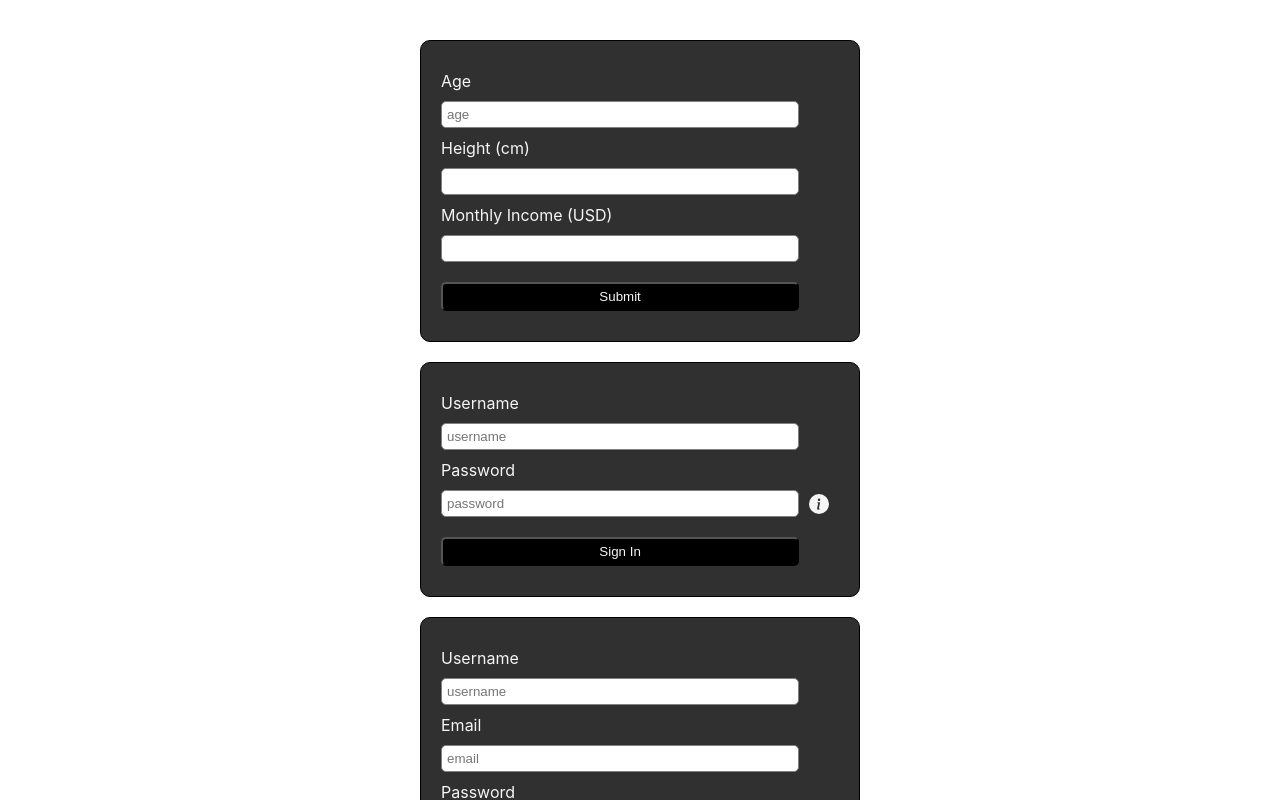
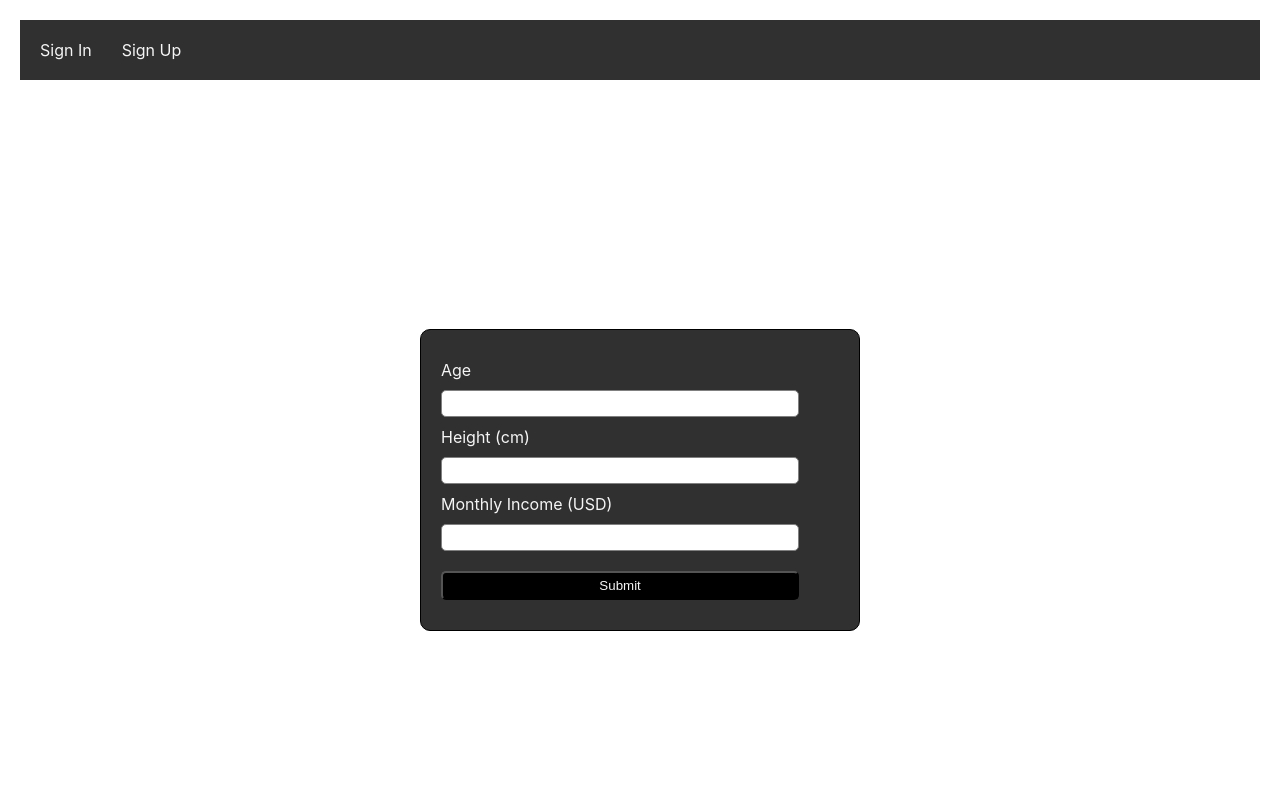
Before and after one commit to alfiomartini/compare-yourself-ts, a React (Create React App) app: page / in a window 1280 px wide. Shown: the top 800 px of the page. Built offline with nearby package versions, Linux system fonts and the light colour scheme; the HTML template or start-up script is replaced by a standard one; what password-validator would draw is missing.

Commit message:
add navbar with basic routing

```diff
--- a/package.json
+++ b/package.json
@@ -10,6 +10,7 @@
     "@types/node": "^16.11.58",
     "@types/react": "^18.0.19",
     "@types/react-dom": "^18.0.6",
+    "@types/react-router-dom": "^5.3.3",
     "password-validator": "^5.3.0",
     "react": "^18.2.0",
     "react-dom": "^18.2.0",
--- a/src/App.css
+++ b/src/App.css
@@ -1,9 +1,16 @@
+.container {
+  display: flex;
+  flex-direction: column;
+  justify-content: center;
+  align-items: center;
+  height: 100vh;
+}
+
 .form-group {
   padding: 20px;
   border: 1px solid black;
   width: 440px;
   border-radius: 10px;
-  margin: 20px auto;
   background-color: #303030;
 }
 
--- a/src/App.tsx
+++ b/src/App.tsx
@@ -3,14 +3,33 @@ import "./App.css";
 import { Compare } from "./components/Compare";
 import { SignUp } from "./components/SignUp";
 import { SignIn } from "./components/SignIn";
+import { Navbar } from "./components/Navbar";
+import { BrowserRouter, Route, Switch } from "react-router-dom";
+import { useState } from "react";
+import { UserType } from "./types";
 
 export function App() {
+  const [user, setUser] = useState<UserType | null>(null);
+
   return (
-    <div className="App">
-      <Compare></Compare>
-      <SignIn></SignIn>
-      <SignUp></SignUp>
-    </div>
+    <BrowserRouter>
+      <div className="App">
+        <Navbar user={user} />
+        <div className="container">
+          <Switch>
+            <Route path="/signin">
+              <SignIn />
+            </Route>
+            <Route path="/signup">
+              <SignUp />
+            </Route>
+            <Route path="/">
+              <Compare />
+            </Route>
+          </Switch>
+        </div>
+      </div>
+    </BrowserRouter>
   );
 }
 
--- /dev/null
+++ b/src/components/Navbar/index.tsx
@@ -0,0 +1,33 @@
+import React from "react";
+import { Link } from "react-router-dom";
+import "./styles.css";
+import { NavbarType } from "../../types";
+
+export const Navbar = (props: NavbarType) => {
+  const { user } = props;
+
+  return (
+    <div className="navbar">
+      {user && (
+        <Link to="/" className="link">
+          Compare You
+        </Link>
+      )}
+      {!user && (
+        <Link to="/signin" className="link">
+          Sign In
+        </Link>
+      )}
+      {!user && (
+        <Link to="/signup" className="link">
+          Sign Up
+        </Link>
+      )}
+      {user && (
+        <Link to="/signout" className="link">
+          Sign Out
+        </Link>
+      )}
+    </div>
+  );
+};
--- /dev/null
+++ b/src/components/Navbar/styles.css
@@ -0,0 +1,14 @@
+.navbar {
+  display: flex;
+  flex-direction: row;
+  justify-content: flex-start;
+  gap: 30px;
+  background-color: #303030;
+  color: whitesmoke;
+  padding: 20px;
+}
+
+.link {
+  text-decoration: none;
+  color: whitesmoke;
+}
--- a/src/components/compare/index.tsx
+++ b/src/components/compare/index.tsx
@@ -34,7 +34,7 @@ export const Compare = () => {
         <label htmlFor="age">Age</label>
         <input
           type="text"
-          placeholder="age"
+          placeholder=""
           name="age"
           id="age"
           value={age}
--- /dev/null
+++ b/src/types/index.ts
@@ -0,0 +1,8 @@
+export interface UserType {
+  name: string;
+  email: string;
+}
+
+export interface NavbarType {
+  user: UserType | null;
+}
```
Also changed, not shown: 1 other file (tests, documents, lock files or other folders).
